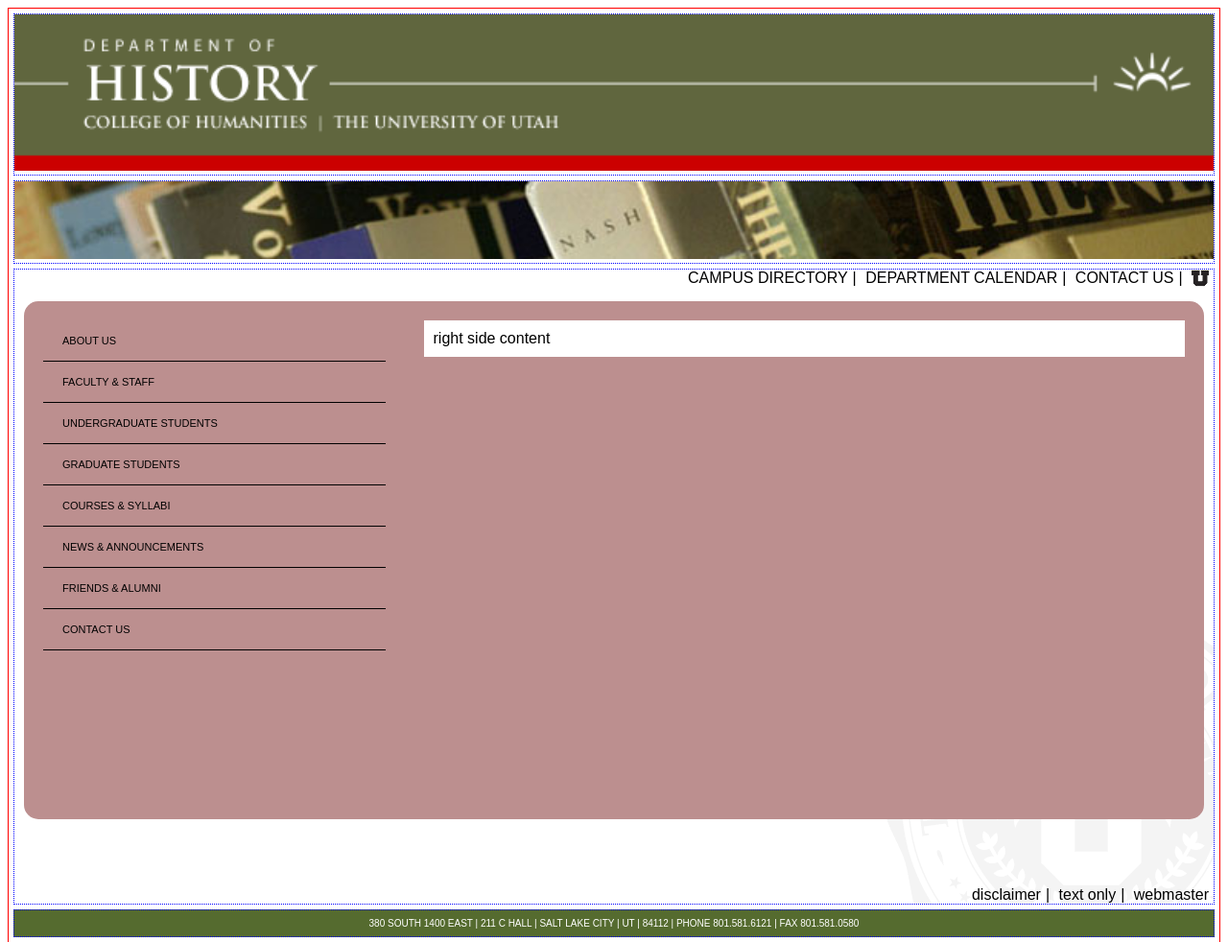
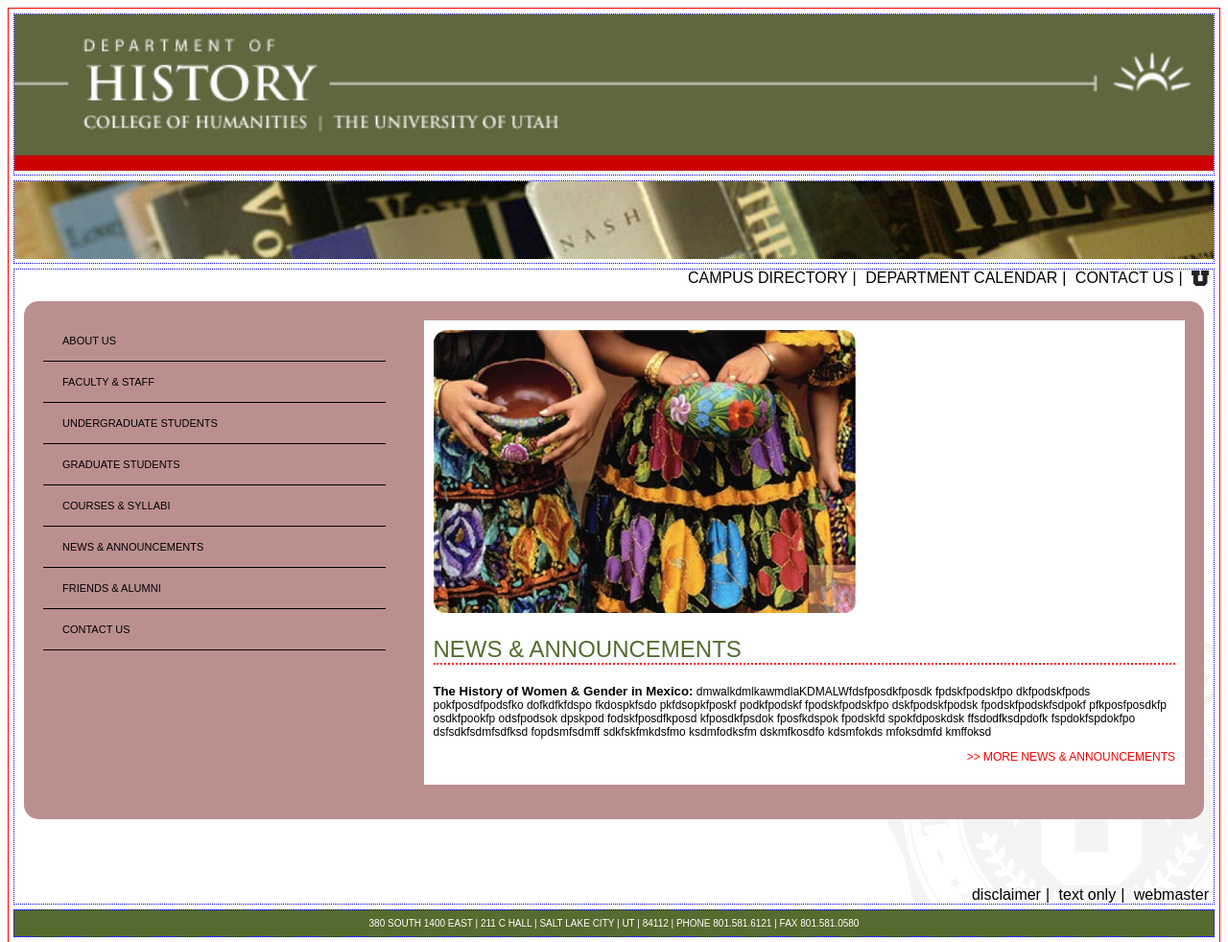
Before and after one commit to tykodera/HUMIS_homepage, a plain HTML site: page index.html in a window 1280 px wide. Shown: the top 982 px of the page at 96% size. Drawn offline with Linux system fonts and the light colour scheme.

Commit message:
Added the nav link for more news and announcements, cleared float

```diff
--- a/index.html
+++ b/index.html
@@ -39,7 +39,24 @@
                 <a href="#">Contact us</a>
             </nav>
 
-            <article class="right-side">right side content</article>
+            <article class="right-side">
+                <img src="files/women_w_pottery.jpg" alt="Women holding pottery"/>
+                <h2>News &amp; Announcements</h2>
+
+                <p>
+                    <span>The History of Women & Gender in Mexico:</span> dmwalkdmlkawmdlaKDMALWfdsfposdkfposdk
+                    fpdskfpodskfpo dkfpodskfpods pokfposdfpodsfko dofkdfkfdspo fkdospkfsdo pkfdsopkfposkf podkfpodskf
+                    fpodskfpodskfpo dskfpodskfpodsk fpodskfpodskfsdpokf pfkposfposdkfp osdkfpookfp odsfpodsok dpskpod
+                    fodskfposdfkposd kfposdkfpsdok fposfkdspok fpodskfd spokfdposkdsk ffsdodfksdpdofk fspdokfspdokfpo
+                    dsfsdkfsdmfsdfksd fopdsmfsdmff sdkfskfmkdsfmo ksdmfodksfm dskmfkosdfo kdsmfokds mfoksdmfd kmffoksd
+                </p>
+
+                <p class="learn-more">
+                    <a href="#"> >> More news & announcements</a>
+                </p>
+            </article>
+
+            <div class="clear-float"></div>
         </div>
 
         <div class="nav bottom-nav">
--- a/stylesheet.css
+++ b/stylesheet.css
@@ -84,6 +84,39 @@ div#container {
                 float: right;
                 background-color: white;
                 padding: 10px;
+                h2 {
+                    color: darkolivegreen;
+                    border-bottom: 2px dotted red;
+                    text-transform: uppercase;
+                    font-weight: normal;
+                }
+
+                p{
+                    font-size: 12px;
+
+                    span {
+                        font-weight: bold;
+                        font-size: 110%;
+                    }
+
+                    &.learn-more {
+                        text-align: right;
+
+                        a {
+                            color: red;
+                            text-transform: uppercase;
+                            text-decoration: none;
+
+                            &:hover {
+                                text-decoration: underline;
+                            }
+                        }
+                    }
+                }
+            }
+
+            div.clear-float {
+                clear: both;
             }
         }
     }
```
